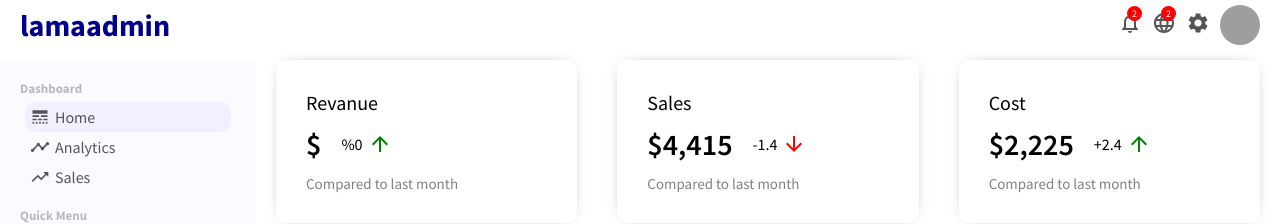
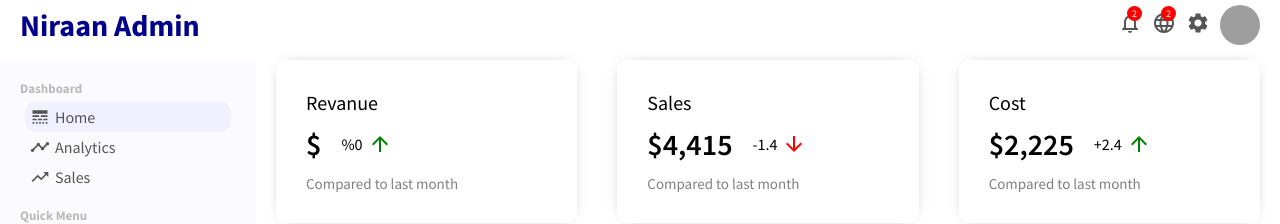
Before and after one commit to AshwiniParaye1/ecommerce-frontend, a React (Create React App) app: page / in a window 1280 px wide. Shown: the top 224 px of the page. Built offline with nearby package versions, Linux system fonts and the light colour scheme; no server answers; grey boxes are pictures that could not be loaded.

Commit message:
admin fixes

```diff
--- a/package.json
+++ b/package.json
@@ -11,7 +11,7 @@
     "@testing-library/react": "^11.1.0",
     "@testing-library/user-event": "^12.1.10",
     "axios": "^0.21.4",
-    "firebase": "^9.1.0",
+    "firebase": "^9.10.0",
     "react": "^17.0.2",
     "react-dom": "^17.0.2",
     "react-redux": "^7.2.5",
--- a/src/components/topbar/Topbar.jsx
+++ b/src/components/topbar/Topbar.jsx
@@ -7,7 +7,7 @@ export default function Topbar() {
     <div className="topbar">
       <div className="topbarWrapper">
         <div className="topLeft">
-          <span className="logo">lamaadmin</span>
+          <span className="logo">Niraan Admin</span>
         </div>
         <div className="topRight">
           <div className="topbarIconContainer">
@@ -21,7 +21,11 @@ export default function Topbar() {
           <div className="topbarIconContainer">
             <Settings />
           </div>
-          <img src="https://images.pexels.com/photos/1526814/pexels-photo-1526814.jpeg?auto=compress&cs=tinysrgb&dpr=2&w=500" alt="" className="topAvatar" />
+          <img
+            src="https://images.pexels.com/photos/1526814/pexels-photo-1526814.jpeg?auto=compress&cs=tinysrgb&dpr=2&w=500"
+            alt=""
+            className="topAvatar"
+          />
         </div>
       </div>
     </div>
--- a/src/pages/newProduct/NewProduct.jsx
+++ b/src/pages/newProduct/NewProduct.jsx
@@ -55,19 +55,21 @@ export default function NewProduct() {
         }
       },
       (error) => {
-        // Handle unsuccessful uploads
+        console.error(error);
       },
       () => {
         // Handle successful uploads on complete
         // For instance, get the download URL: https://firebasestorage.googleapis.com/...
+        console.log("uploadTask.snapshot.ref", uploadTask.snapshot.ref);
         getDownloadURL(uploadTask.snapshot.ref).then((downloadURL) => {
           const product = { ...inputs, img: downloadURL, categories: cat };
+          console.log("product ===", product);
           addProduct(product, dispatch);
         });
       }
     );
   };
-
+  console.log("file", file);
   return (
     <div className="newProduct">
       <h1 className="addProductTitle">New Product</h1>
```
